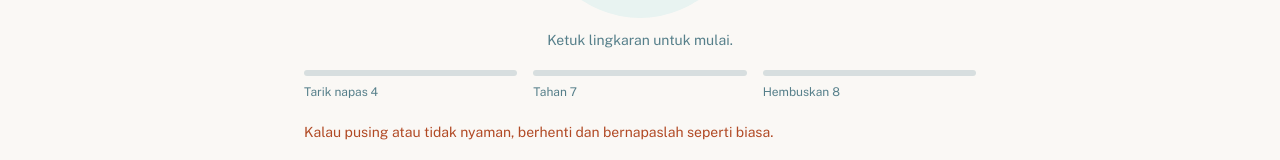
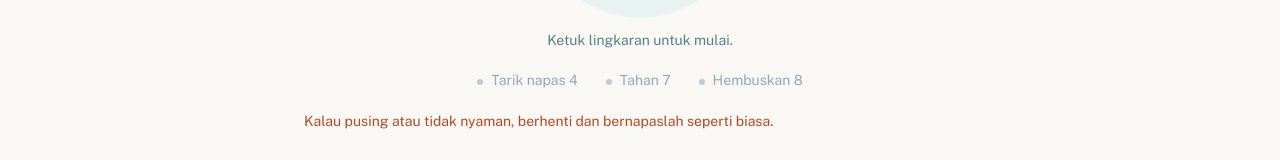
Before and after one commit to Team-4-RA-Lasminingrat-PI-2026/svarati-project, a Next.js app: page /rehabilitatif/training/breathing in a window 1280 px wide. Shown: the part 524-684 px from the top of the page. Built offline with nearby package versions, Linux system fonts and the light colour scheme; no server answers.

Commit message:
RLA029: ganti batang kemajuan napas jadi penanda fase yang tenang
Tiga bilah yang berlomba terisi memberi kesan mengejar waktu, padahal
latihannya untuk menenangkan. Sekarang ketiga fase cuma ditulis
berjajar, dan yang sedang berjalan ditandai warna serta titik kecil.

```diff
--- a/app/rehabilitatif/training/breathing/page.js
+++ b/app/rehabilitatif/training/breathing/page.js
@@ -73,15 +73,6 @@ export default function BreathingPage() {
 
     const scale = current ? current.scale : 1;
     const duration = current ? current.seconds : 0.6;
-
-    // Batang kemajuan: fase lewat terisi penuh, fase berjalan mengisi,
-    // fase berikutnya masih kosong.
-    const lebarBatang = (i) => {
-        if (!running || i > state.phase) return "0%";
-        if (i < state.phase) return "100%";
-        const { seconds } = phases[i];
-        return `${((seconds - state.left + 1) / seconds) * 100}%`;
-    };
 
     return (
         <main className="min-h-screen bg-svarati-cream px-4 pb-8 pt-20 font-sans md:px-8 lg:px-12">
@@ -170,27 +161,30 @@ export default function BreathingPage() {
                     </p>
                 </div>
 
-                {/* Fase: batang kemajuan dan takarannya */}
-                <ul
-                    className="mt-5 grid gap-x-4"
-                    style={{ gridTemplateColumns: `repeat(${phases.length}, minmax(0, 1fr))` }}
-                >
-                    {phases.map((p, i) => (
-                        <li key={`${p.nama}-${i}`}>
-                            <span
-                                aria-hidden="true"
-                                className="block h-1.5 overflow-hidden rounded-full bg-svarati-teal/15"
+                {/* Urutan fase. Sengaja tanpa batang yang terisi: bilah yang
+                    berlomba penuh terasa mengejar waktu, bukan menenangkan.
+                    Fase yang sedang berjalan cukup ditandai dengan warna. */}
+                <ul className="mt-5 flex flex-wrap justify-center gap-x-7 gap-y-2 text-sm">
+                    {phases.map((p, i) => {
+                        const aktif = running && i === state.phase;
+                        return (
+                            <li
+                                key={`${p.nama}-${i}`}
+                                className={
+                                    aktif
+                                        ? "font-semibold text-svarati-teal"
+                                        : "text-svarati-teal/45"
+                                }
                             >
                                 <span
-                                    className="block h-full rounded-full bg-svarati-teal transition-[width] duration-1000 ease-linear"
-                                    style={{ width: lebarBatang(i) }}
+                                    aria-hidden="true"
+                                    className={`mr-2 inline-block size-1.5 rounded-full align-middle transition-colors duration-500 ${aktif ? "bg-svarati-teal" : "bg-svarati-teal/25"
+                                        }`}
                                 />
-                            </span>
-                            <span className="mt-2 block text-xs leading-snug text-svarati-teal/70">
                                 {p.nama} {p.seconds}
-                            </span>
-                        </li>
-                    ))}
+                            </li>
+                        );
+                    })}
                 </ul>
 
                 {/* Hanya untuk pembaca layar: mengumumkan pergantian fase */}
```
